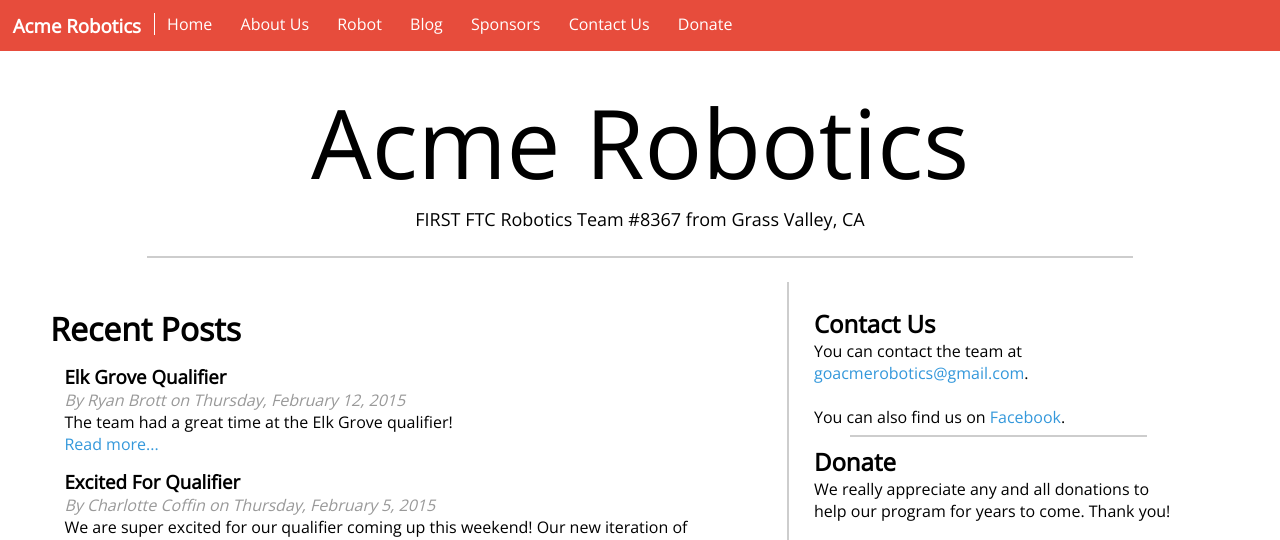
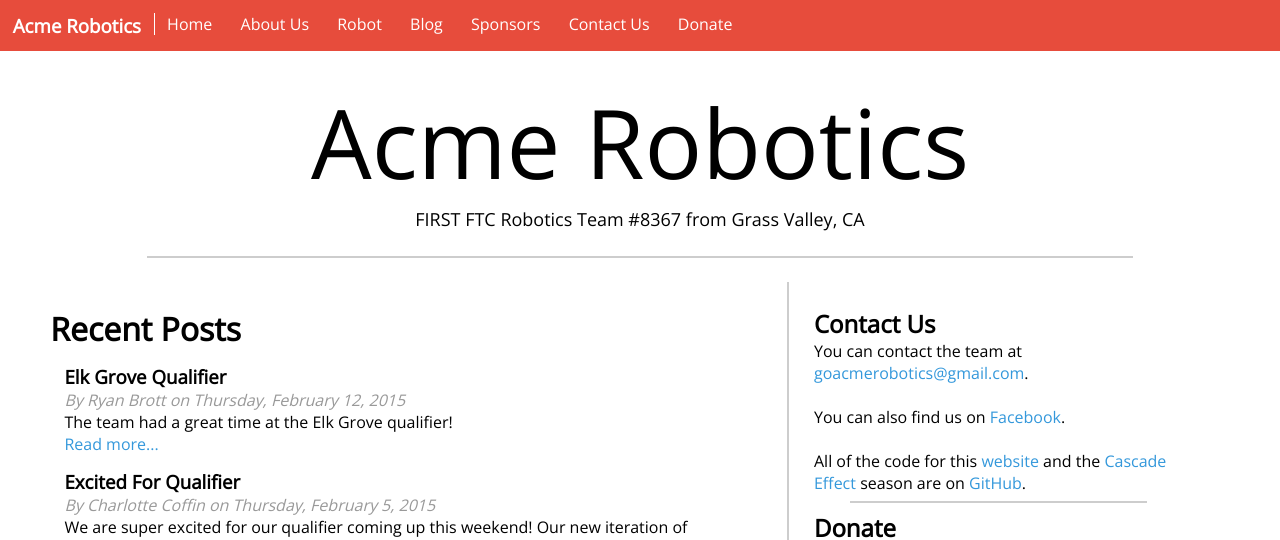
Before and after one commit to acmerobotics/acmerobotics.github.io, a Jekyll site: the page built from index.html, in a window 1280 px wide, cut to the strip 0-540 px from the top of the page. Built offline with Jekyll 4.4.1, drawn with Linux system fonts in a browser that asks for light colours.

Commit message:
Added links to our GitHub organization and repositories

```diff
--- a/contact.html
+++ b/contact.html
@@ -9,5 +9,9 @@
   <br>
   <br>
   You can also find us on <a href="http://facebook.com/acmeroboticsinc" target="_blank">Facebook</a>.
+  <br>
+  <br>
+  All of the code for this <a href="https://github.com/acmerobotics/acmerobotics.github.io">website</a> and the <a href="https://github.com/acmerobotics/cascade-effect">Cascade Effect</a> season are on
+  <a href="https://github.com/acmerobotics">GitHub</a>.
 </p>
 {% include footer.html %}
--- a/index.html
+++ b/index.html
@@ -26,6 +26,10 @@
 		<br>
 		<br>
 		You can also find us on <a href="http://facebook.com/acmeroboticsinc" target="_blank">Facebook</a>.
+		<br>
+	  <br>
+	  All of the code for this <a href="https://github.com/acmerobotics/acmerobotics.github.io">website</a> and the <a href="https://github.com/acmerobotics/cascade-effect">Cascade Effect</a> season are on
+	  <a href="https://github.com/acmerobotics">GitHub</a>.
 	</p>
 	<hr>
 	<h2>Donate</h2>
```
